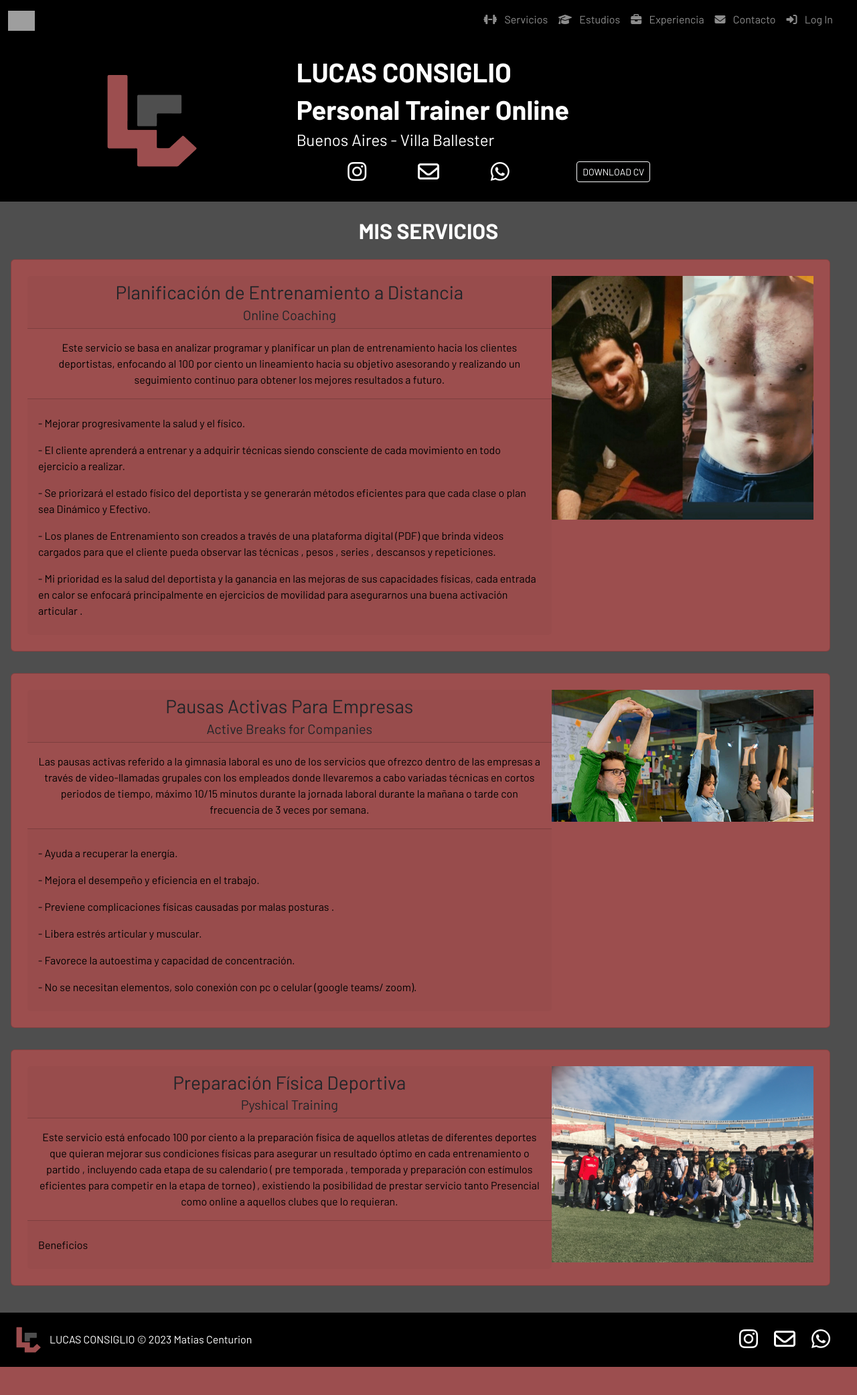
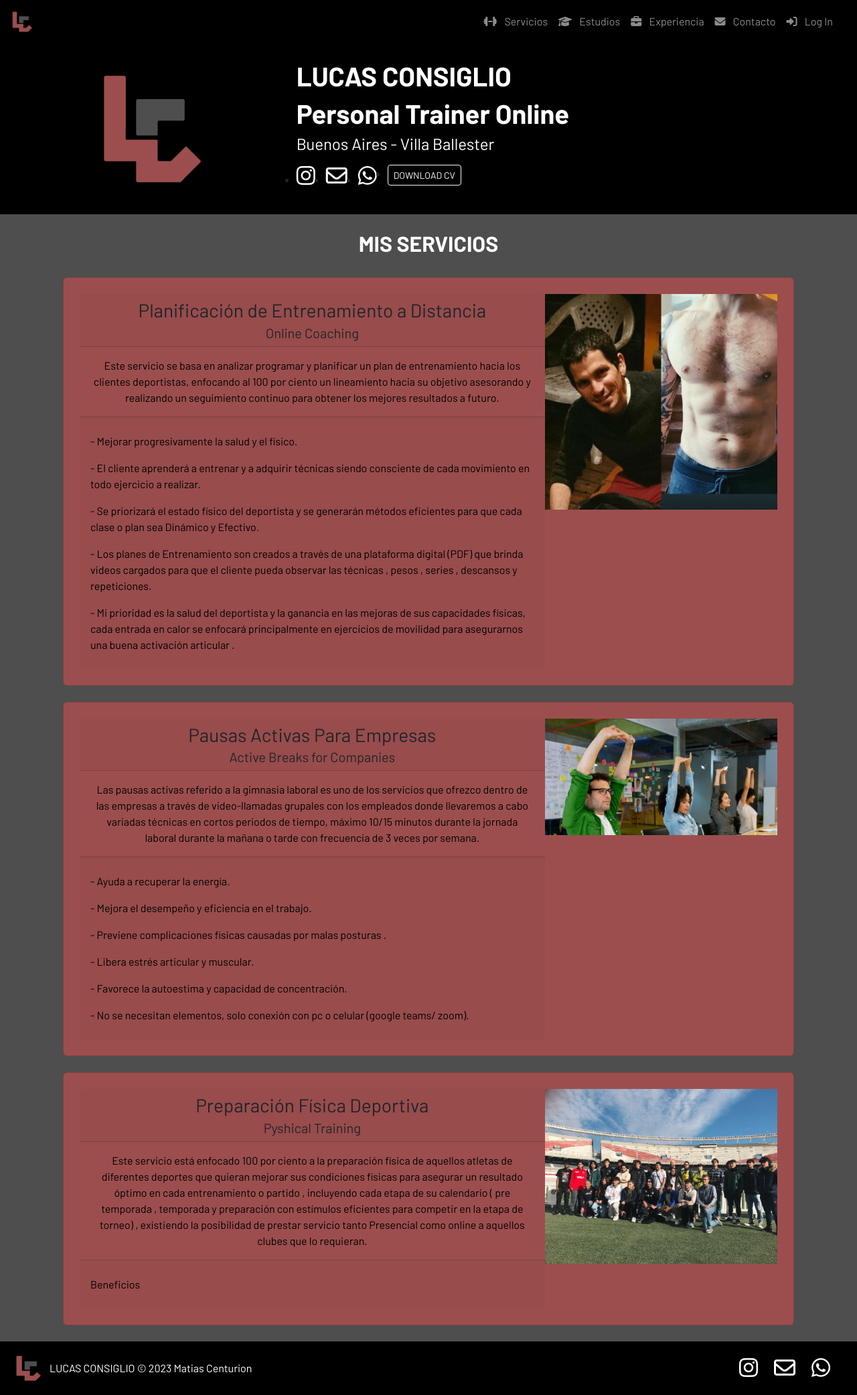
Before and after one commit to MeCent/Web-Lucas, a Django app: page /servicios/ in a window 1280 px wide. Shown: the whole page at 67% size. Before the commit the page ends 2041 px from the top, so only its background shows below. Run offline with Django 4.2, Linux system fonts and the light colour scheme; data comes from the database, SQL or seed files in the repository; both versions use the stored data as it was after the commit; some libraries are stand-ins or nearby versions; grey boxes are pictures that could not be loaded.

Commit message:
style servicios

```diff
--- a/LC_Web/servicios/models.py
+++ b/LC_Web/servicios/models.py
@@ -17,4 +17,4 @@ class Service(models.Model):
     example_photos = models.ImageField(upload_to='photos/examples/', validators=[validate_file_extension_photo])
 
     def __str__(self):
-        return self.name
+        return self.title
--- a/LC_Web/templates/includes/banner.html
+++ b/LC_Web/templates/includes/banner.html
@@ -3,7 +3,7 @@
 <div class="container-fluid p-4 bg-black">
     <div class="row">
         <div class="col-md-4 d-flex">
-            <img src="{{owner.logo_photo.url}}" class="mx-auto p-2" style="width: 200px" alt="Logo">
+            <img src="{{owner.logo_photo.url}}" class="mx-auto" style="width: 200px" alt="Logo">
         </div>
         <div class="col-md-8">
             <div class="row">
@@ -12,14 +12,20 @@
                 <h4 class="text-white">{{owner.city}}</h4>
             </div>
             <div class="row mt-2">
-                <div class="col-md-6 ms-auto d-flex justify-content-evenly">
-                    <a href="{{owner.instagram_link}}" target="_blank"><i class="fa-brands fa-instagram fa-2x text-white"></i></a>
-                    <a href="mailto:{{owner.mail}}" target = "_blank"><i class="fa-regular fa-envelope fa-2x text-white"></i></a>
-                    <a href="{{owner.telephone}}" target = "_blank"><i class="fa-brands fa-whatsapp fa-2x text-white"></i></a>
-                </div>
-                <div class="col-md-6 my-auto">
-                    <a class="btn btn-outline-light btn-sm" href="{{owner.cv.url}}" target="_blank">DOWNLOAD CV</a>
-                </div>
+                <ul class="unstyled d-flex flex-row">
+                    <li class="pe-3">
+                        <a href="{{owner.instagram_link}}" target="_blank"><i class="fa-brands fa-instagram fa-2x text-white"></i></a>
+                    </li>
+                    <li class="pe-3">
+                        <a href="mailto:{{owner.mail}}" target = "_blank"><i class="fa-regular fa-envelope fa-2x text-white"></i></a>
+                    </li>
+                    <li class="pe-3">
+                        <a href="{{owner.telephone}}" target = "_blank"><i class="fa-brands fa-whatsapp fa-2x text-white"></i></a>
+                    </li>
+                    <li class="pe-3">
+                        <a class="btn btn-outline-light btn-sm" href="{{owner.cv.url}}" target="_blank">DOWNLOAD CV</a>
+                    </li>
+                </ul>
             </div>
         </div>
     </div>
--- a/LC_Web/templates/includes/footer.html
+++ b/LC_Web/templates/includes/footer.html
@@ -1,13 +1,12 @@
 {% load static %}
 
-<footer class="d-flex flex-wrap justify-content-between align-items-center p-3 bg-black">
+<footer class="d-flex flex-wrap justify-content-between align-items-center p-3 mt-2 bg-black">
     <div class="col-md-4 d-flex align-items-center">
         <a href="/" class="mb-3 me-2 mb-md-0 text-body-secondary text-decoration-none lh-1">
-            <img src="{% static 'assets/perfil/LC_logo-01.png'%}" alt="logo" width="50">
+            <img src="{{owner.logo_photo.url}}" alt="logo" width="50">
         </a>
         <span class="mb-3 mb-md-0 text-white">{{owner.name}} © {% now 'Y' %} Matias Centurion</span>
     </div>
-
     <ul class="nav col-md-4 justify-content-end list-unstyled d-flex">
         <li class="me-4">
             <a class="text-body-secondary" href="{{owner.instagram_link}}" target="_blank">
--- a/LC_Web/templates/includes/navbar.html
+++ b/LC_Web/templates/includes/navbar.html
@@ -4,7 +4,7 @@
     <nav class="navbar navbar-expand-lg bg-black" data-bs-theme="dark">
         <div class="container-fluid">
             <a class="navbar-brand fw-bold fst-italic" href="/">
-                <img src="{% static 'portfolio/LC_logo-01.png' %}" alt="Logo LC" class="img-fluid" width="40px">
+                <img src="{{owner.logo_photo.url}}" alt="Logo LC" class="img-fluid" width="40px">
             </a>
             <button class="navbar-toggler" type="button" data-bs-toggle="collapse" data-bs-target="#navbarNav"
                 aria-controls="navbarNav" aria-expanded="false" aria-label="Toggle navigation">
--- a/LC_Web/templates/pages/servicios.html
+++ b/LC_Web/templates/pages/servicios.html
@@ -5,14 +5,13 @@
 
 {% block content %}
 
-<div class="row my-4">
-    <div class="text-center">
+<div class="container">
+    <div class="text-center pt-4 pb-4">
         <h2>MIS SERVICIOS</h2>
     </div>
-    <div class="row justify-content-evenly">
     {% for service in service %}
     <div class="container" >
-            <div class="card p-4 m-3">
+        <div class="card p-4 mb-4">
             <div class="row g-0">
                 <div class="col-md-8">
                     <div class="card-header text-center">
@@ -32,7 +31,12 @@
             </div>
         </div>
     </div>
+    {% endfor %}
+</div>
 
+{% endblock %}
+
+</html>
 
         <!--
         <div class="col-md-4 p-4 ">
@@ -97,10 +101,3 @@
                 </div>
             </div>
         </div> -->
-        {% endfor %}
-    </div>
-</div>
-
-{% endblock %}
-
-</html>
```
Also changed, not shown: LC_Web/db.sqlite3, LC_Web/media/photos/examples/DAEF105F-B56F-4307-A492-BFD63B602EFD.JPG (added). Lines whose indentation alone changed are shown as unchanged.
